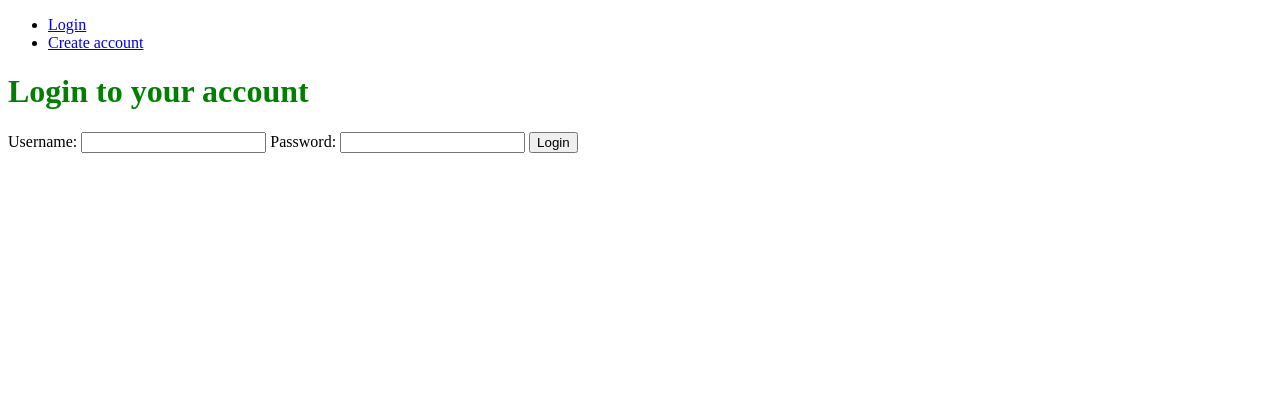
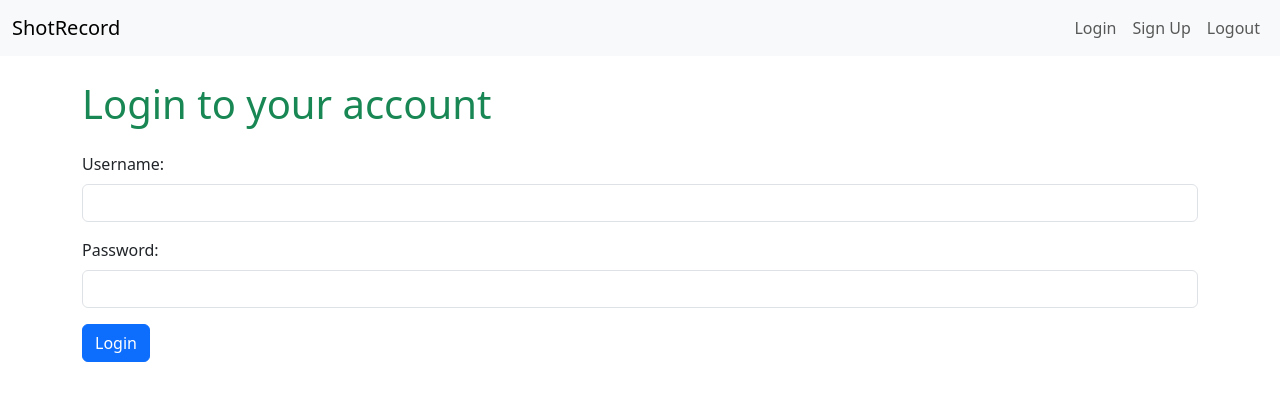
Before and after one commit to ptrktn/shotrecord, a Flask app: page /login in a window 1280 px wide. Shown: the top 401 px of the page. Run offline with Flask 3, Linux system fonts and the light colour scheme.

Commit message:
Update frontend design with Bootstrap

```diff
--- a/app.py
+++ b/app.py
@@ -49,6 +49,7 @@ login_manager.login_view = "login"
 
 
 @app.route('/')
+@login_required
 def index():
     return render_template('index.html')
 
@@ -190,7 +191,7 @@ def login():
 @login_required
 def logout():
     logout_user()
-    return redirect(url_for('/login'))
+    return redirect(url_for('login'))
 
 
 @socketio.on('connect')
--- /dev/null
+++ b/templates/base.html
@@ -0,0 +1,28 @@
+<!DOCTYPE html>
+<html lang="en">
+<head>
+    <meta charset="UTF-8">
+    <meta name="viewport" content="width=device-width, initial-scale=1">
+    <link rel="icon" type="image/png" href="/static/favicon.png">
+    <title>{% block title %}ShotRecord{% endblock %}</title>
+    <link href="https://cdn.jsdelivr.net/npm/bootstrap@5.3.2/dist/css/bootstrap.min.css" rel="stylesheet">
+</head>
+<body>
+    <nav class="navbar navbar-expand-lg navbar-light bg-light mb-4">
+        <div class="container-fluid">
+            <a class="navbar-brand" href="#">ShotRecord</a>
+            <ul class="navbar-nav ms-auto">
+                <li class="nav-item"><a class="nav-link" href="/login">Login</a></li>
+                <li class="nav-item"><a class="nav-link" href="/signup">Sign Up</a></li>
+                <li class="nav-item"><a class="nav-link" href="/logout">Logout</a></li>
+            </ul>
+        </div>
+    </nav>
+
+    <div class="container">
+        {% block content %}{% endblock %}
+    </div>
+
+    <script src="https://cdn.jsdelivr.net/npm/bootstrap@5.3.2/dist/js/bootstrap.bundle.min.js"></script>
+</body>
+</html>
--- a/templates/login.html
+++ b/templates/login.html
@@ -1,33 +1,32 @@
-<!DOCTYPE html>
-<html lang="en">
-<head>
-    <meta charset="UTF-8">
-    <meta name="viewport" content="width=device-width, initial-scale=1.0">
-    <title>Login</title>
-    <style>
-        h1 { color: green; }
-        .error { color: red; }
-    </style>
-</head>
-<body>
-    <nav>
-        <ul>
-            <li><a href="/login">Login</a></li>
-            <li><a href="/register">Create account</a></li>
-        </ul>
-    </nav>
-    <h1>Login to your account</h1>
+{% extends "base.html" %}
+
+{% block title %}Login{% endblock %}
+
+{% block content %}
+
+    <h1 class="text-success mb-4">Login to your account</h1>
 
     {% if error %}
-        <p class="error">{{ error }}</p>
+        <div class="alert alert-danger" role="alert">
+            {{ error }}
+        </div>
     {% endif %}
 
-    <form action="/login" method="post">
-        <label for="username">Username:</label>
-        <input type="text" name="username" required />
-        <label for="password">Password:</label>
-        <input type="password" name="password" required />
-        <button type="submit">Login</button>
+    <form action="/login" method="post" class="needs-validation" novalidate>
+        <div class="mb-3">
+            <label for="username" class="form-label">Username:</label>
+            <input type="text" name="username" class="form-control" id="username" required>
+        </div>
+        <div class="mb-3">
+            <label for="password" class="form-label">Password:</label>
+            <input type="password" name="password" class="form-control" id="password" required>
+        </div>
+        <button type="submit" class="btn btn-primary">Login</button>
     </form>
-</body>
-</html>
+
+{% endblock %}
+
+
+<
+
+    <
```
Also changed, not shown: templates/dashboard.html (+11 -19 lines), templates/signup.html (+22 -28 lines).
